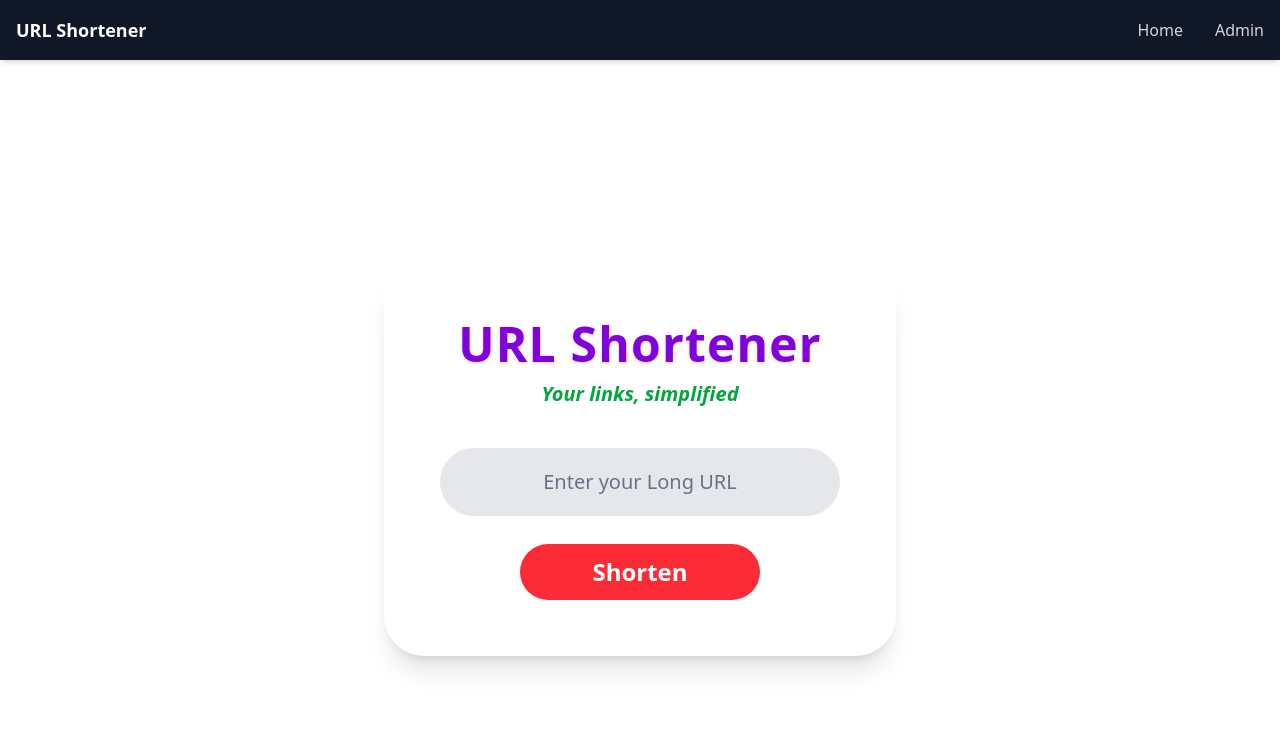
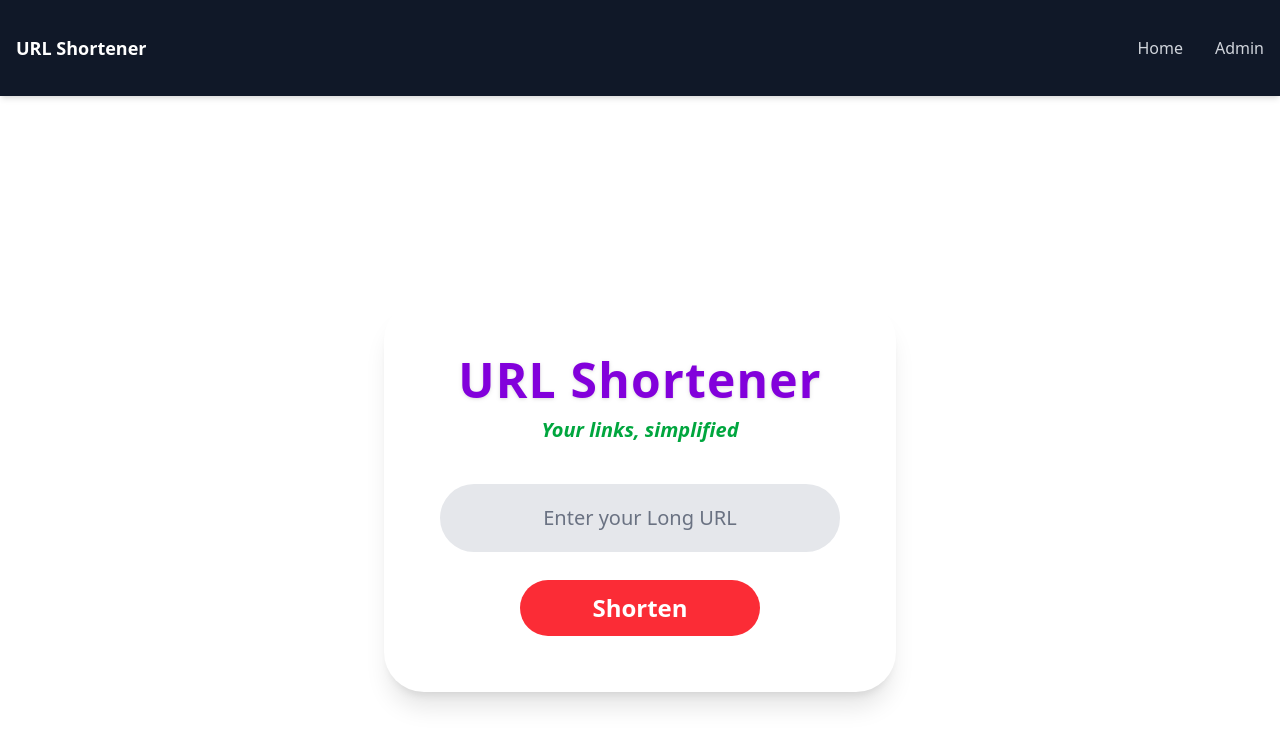
Before and after one commit to Priyanshu-Negi04/URL-Shortner, a React app in the folder frontend/: page / in a window 1280 px wide. Shown: the top 746 px of the page. Built offline with nearby package versions, Linux system fonts and the light colour scheme; no server answers; the HTML template or start-up script is replaced by a standard one.

Commit message:
navbar fix

```diff
--- a/frontend/src/components/Navbar.jsx
+++ b/frontend/src/components/Navbar.jsx
@@ -1,7 +1,7 @@
 import { Link } from 'react-router-dom';
 
 const Navbar = () => (
-  <nav className="bg-gray-900 p-4 shadow-md">
+  <nav className="bg-gray-900 p-4 shadow-md items-center" style={{height: "6rem", display: "flex"}}>
     <div className="container mx-auto flex justify-between items-center">
       <Link to="/" className="text-white text-lg font-semibold hover:text-blue-400">
         URL Shortener
```
